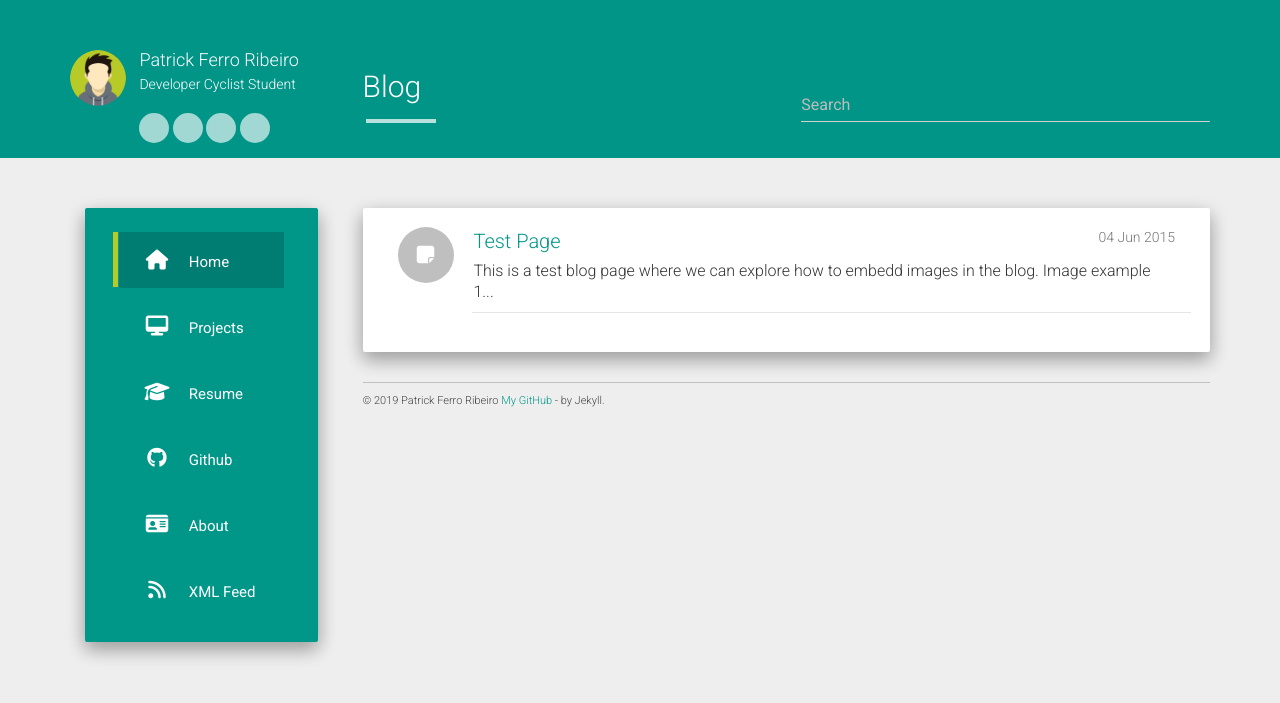
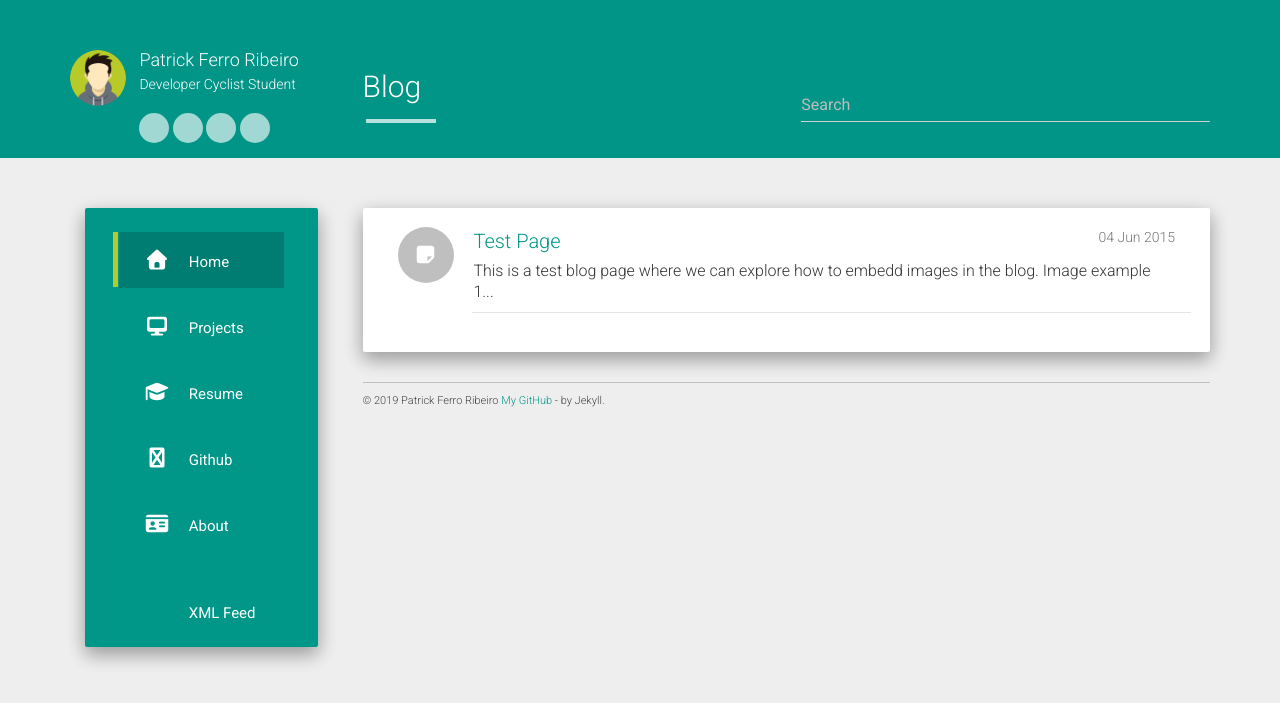
Before and after one commit to riberman/riberman.github.io, a Jekyll site: the page built from index.html, in a window 1280 px wide. Shown: the top 703 px of the page. Built offline with Jekyll 4.4.1, drawn with Linux system fonts in a browser that asks for light colours; nearby versions of some CDN libraries; library files that are not in the unit come from our copies; the list of posts is cut into pages by our own code.

Commit message:
Index menu Update.

```diff
--- a/_includes/css.html
+++ b/_includes/css.html
@@ -3,8 +3,9 @@
         <link rel="stylesheet" href="//fonts.googleapis.com/css?family=Roboto:300,400,500,700" type="text/css">
 
         <!-- FontAwesome icons -->
-        <link rel="stylesheet" href="https://use.fontawesome.com/releases/v5.8.1/css/all.css" integrity="sha384-50oBUHEmvpQ+1lW4y57PTFmhCaXp0ML5d60M1M7uH2+nqUivzIebhndOJK28anvf" crossorigin="anonymous">
-        <link rel="stylesheet" href="https://use.fontawesome.com/74dfc6cf47.css">
+        <!-- <link rel="stylesheet" href="https://use.fontawesome.com/releases/v5.8.1/css/all.css" integrity="sha384-50oBUHEmvpQ+1lW4y57PTFmhCaXp0ML5d60M1M7uH2+nqUivzIebhndOJK28anvf" crossorigin="anonymous">
+        <link rel="stylesheet" href="https://use.fontawesome.com/74dfc6cf47.css"> -->
+        <link rel="stylesheet" href="{{ site.baseurl }}/static/css/all.css">
 
         <!-- Core BootStrap CSS -->
         <link rel="stylesheet" href="https://maxcdn.bootstrapcdn.com/bootstrap/3.3.6/css/bootstrap.min.css">
```
